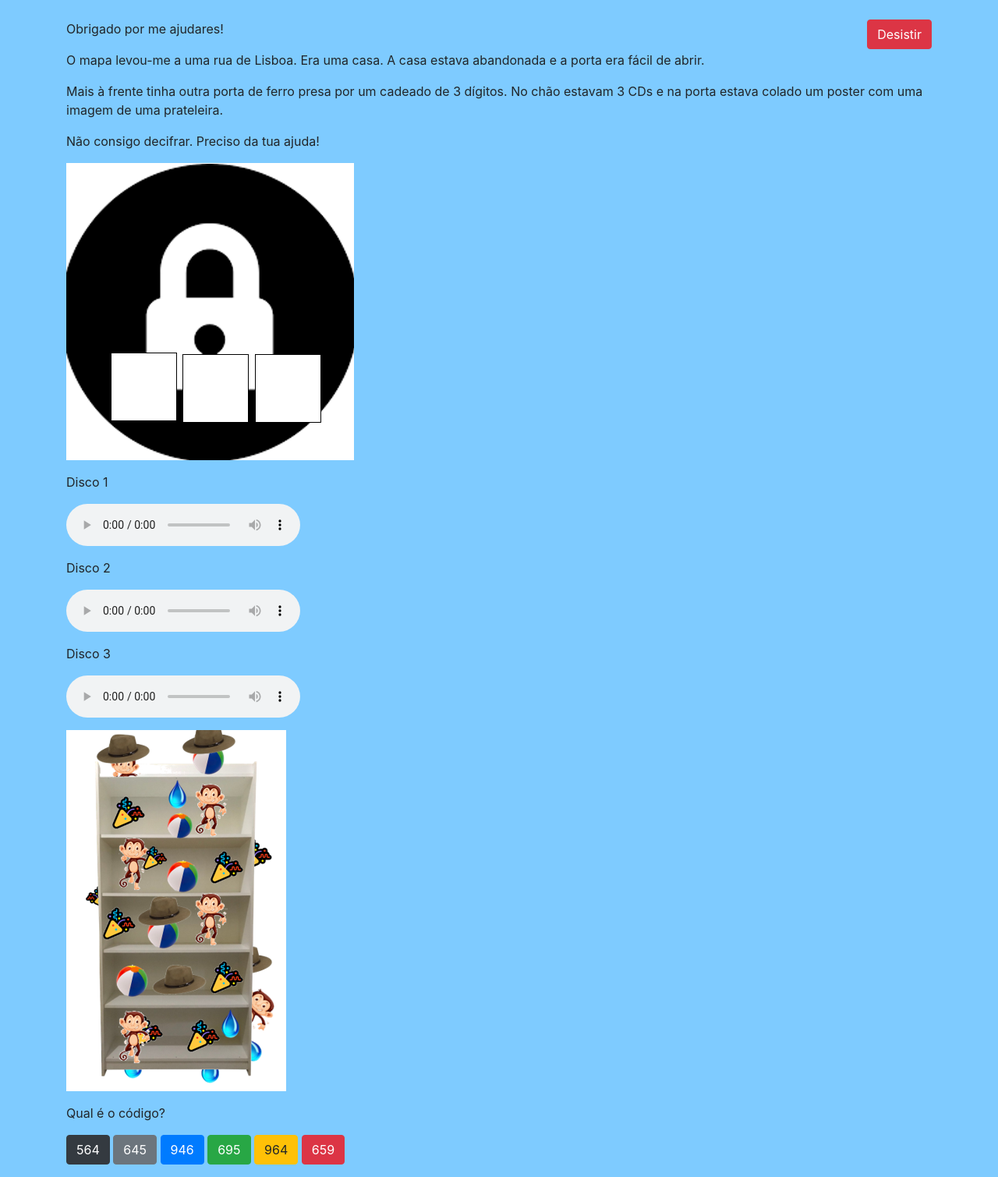
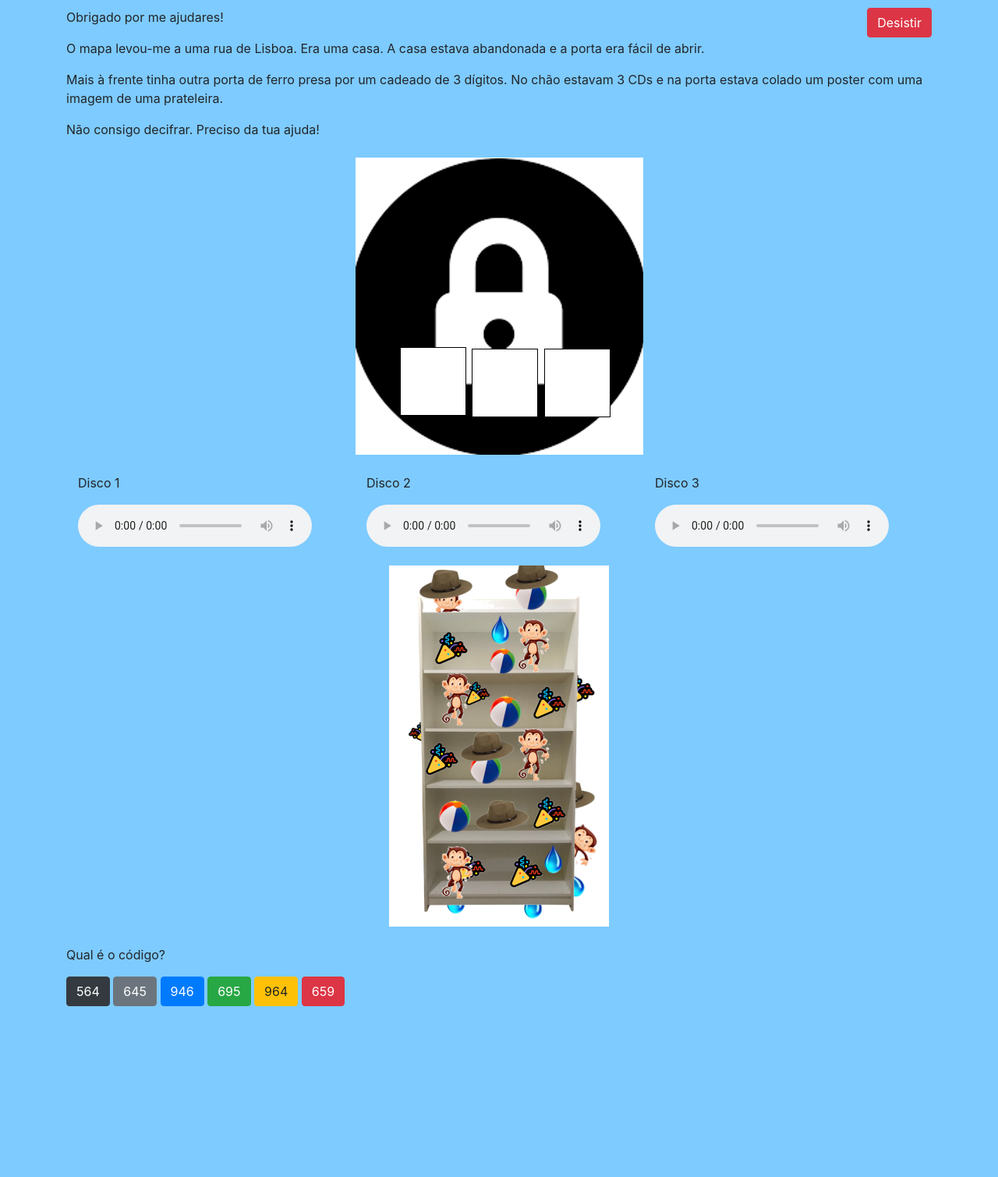
Before and after one commit to CajoBorges/Caca-ao-Tesouro-Virtual, a Flask app: page /inicio in a window 1280 px wide. Shown: the whole page at 78% size. After the commit the page ends 1290 px from the top, so only its background shows below. Run offline with Flask 2, Linux system fonts and the light colour scheme; the visitor is signed in with stand-in values (Sample User, id 1); some libraries are stand-ins or nearby versions.

Commit message:
Conteúdos centrados

```diff
--- a/static/style.css
+++ b/static/style.css
@@ -1,9 +1,6 @@
-.body {
-    margin: 10px;
-}
-
 body {
     background-color: #7ecbff;
+    margin: 10px;
 }
 
 .dourado {
@@ -16,3 +13,11 @@ h2 {
 .red {
     color: rgb(255, 25, 9)
 }
+
+.text-size1 {
+    font-size: 130%;
+}
+
+.text-size2 {
+    font-size: 300%;
+}
--- a/templates/8.html
+++ b/templates/8.html
@@ -4,7 +4,11 @@
 
 <h1>Obrigado{% if name %}, {{ name }}{% endif %}! Estás a ajudar-me imenso!</h1>
 <p>A porta da esquerda abriu-se. Lá dentro estava uma carta que não consegui ler e um cofre de 4 dígitos.</p>
+<div class="row my-4">
+    <div class="mx-auto">
         <img src="/static/carta que n se le.png" alt="">
+    </div>
+</div>
 <p>Ajuda-me. Qual é o código?</p>
 <p></p>
 <a href="/1550"><button type="button" class="btn btn-dark">1 550</button></a>
--- a/templates/9.html
+++ b/templates/9.html
@@ -4,11 +4,16 @@
 
 <h1>Obrigado{% if name %}, {{ name }}{% endif %}!</h1>
 <p>Dentro do cofre está um papel com um código morse. Ajuda-me!</p>
+<div class="row my-4">
+    <div class="mx-auto">
         <p><img src="/static/codigo-morse.jpg" alt="">
             <audio controls>
                 <source src="/static/códigomorsepasso9_lento.mp3" type="audio/mpeg">
 
             </audio></p>
+    </div>
+</div>
+
 <p>Qual é o código?</p>
 <p></p>
 <a href="/340"><button type="button" class="btn btn-dark">340</button></a>
--- a/templates/base.html
+++ b/templates/base.html
@@ -9,7 +9,7 @@
 
 </head>
 <body>
-    <div class="container" style="margin-top: 25px;">
+    <div class="container">
         {% block logout %}{% endblock %}
         {% block dentro %}{% endblock %}
     </div>
--- a/templates/index.html
+++ b/templates/index.html
@@ -2,13 +2,13 @@
 {% block title %}Início{% endblock %}
 {% block content %}
 
-<div classe="dourado"><h1><img src="/static/Caça ao tesouro icone.jpg" alt="" width=80 height=60>   Caça ao Tesouro Virtual</h1></div>
+<div class="dourado"><h1 class="text-size2"><img src="/static/Caça ao tesouro icone.jpg" alt="" width=80 height=60>   Caça ao Tesouro Virtual</h1></div>
 
     <h2>Bem-vindo à caça ao tesouro virtual{% if name %}, {{ name }}{% endif %}!!!🔎</h2>
 
     <div class="red">
-        <h3>Para fazer esta caça ao tesouro virtual usem preferencialmente o Google Chroome  (não pode ser o Internet Explorer).</h3>
-        <h3>Caso errem façam "retroceder" no browser.</h3>
+        <h3 class="text-size1">Para fazer esta caça ao tesouro virtual usem preferencialmente o Google Chrome  (não pode ser o Internet Explorer).</h3>
+        <h3 class="text-size1">Caso errem façam "retroceder" no browser.</h3>
     </div>
     <p>----</p>
     <h4>Há alguns dias encontrei um mapa antigo num monumento de Lisboa.</h4>
--- a/templates/inicio.html
+++ b/templates/inicio.html
@@ -4,29 +4,44 @@
 
 <p>Obrigado por me ajudares!</p>
 <p>O mapa levou-me a uma rua de Lisboa. Era uma casa. A casa estava abandonada e a porta era fácil de abrir.</p>
-    <p>Mais à frente tinha outra porta de ferro presa por um cadeado de 3 dígitos. No chão estavam 3 CDs e na porta estava colado um poster com uma imagem de uma prateleira.</p>
+<p>Mais à frente tinha outra porta de ferro presa por um cadeado de 3 dígitos. No chão estavam 3 CDs e na porta estava
+    colado um poster com uma imagem de uma prateleira.</p>
 <p>Não consigo decifrar. Preciso da tua ajuda!</p>
+<div class="row my-4">
+    <div class="mx-auto">
         <img src="/static/cadeado passo 1.png" alt="">
+    </div>
+</div>
 <p></p>
+<div class="container">
+    <div class="row">
+        <div class="col">
             <p>Disco 1</p>
-    <audio controls>
-        <source src="/static/passo1_1.mp3" type="audio/mpeg">
+            <audio controls controlsList="nodownload" class="mx-auto">
+                <source src="/static/passo1_1.mp3" type="audio/mpeg" alt="Este browser não é suportado.">
+            </audio>
+        </div>
+        <div class="col">
+            <p>Disco 2</p>
+            <audio controls controlsList="nodownload">
+                <source src="/static/passo1_2.mp3" type="audio/mpeg" alt="Este browser não é suportado.">
+            </audio>
+        </div>
+        <div class="col">
+            <p>Disco 3</p>
+            <audio controls controlsList="nodownload">
+                <source src="/static/passo1_3.mp3" type="audio/mpeg" alt="Este browser não é suportado.">
+            </audio>
+        </div>
+    </div>
+    <div class="row my-4">
+        <div class="mx-auto">
+            <img src="/static/Prateleira.png" alt="">
+        </div>
+    </div>
+</div>
 
-    </audio>
-    <p></p>
-    <p>Disco 2</p>
-    <audio controls>
-        <source src="/static/passo1_2.mp3" type="audio/mpeg">
 
-    </audio>
-    <p></p>
-    <p>Disco 3</p>
-    <audio controls>
-        <source src="/static/passo1_3.mp3" type="audio/mpeg">
-
-    </audio>
-    <p></p>
-    <p><img src="/static/Prateleira.png" alt=""></p>
 
 <p>Qual é o código?</p>
 <a href="/564"><button type="button" class="btn btn-dark">564</button></a>
```
Also changed, not shown: templates/2.html (+6 -1 lines), templates/4.html (+10 -2 lines), templates/6.html (+9 -2 lines), templates/7.html (+18 -7 lines), templates/final.html (+8 -0 lines). Lines whose indentation alone changed are shown as unchanged.
